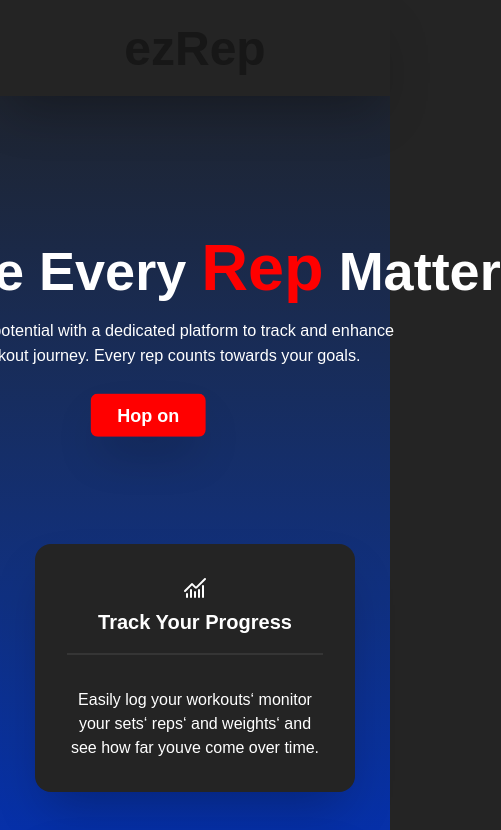
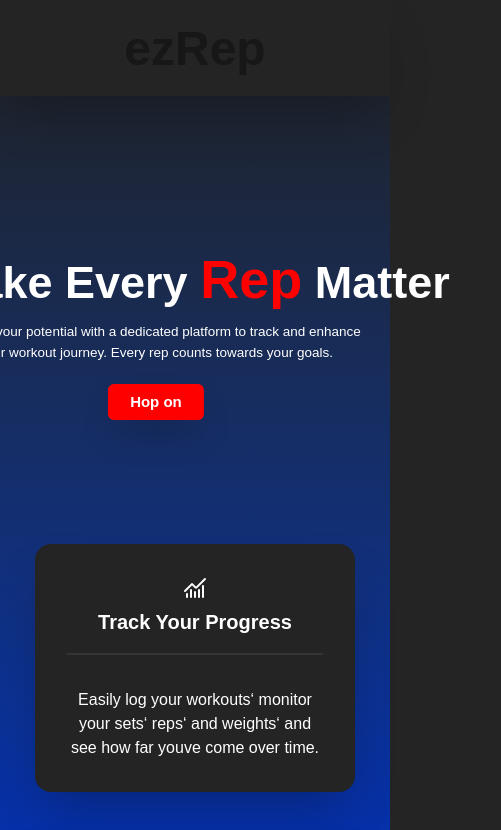
Before and after one commit to markkmagedd/ezRep, a Next.js app in the folder client/: page / in a window 390 px wide. Shown: the top 830 px of the page, 501 px wide, since content can reach past the window. Built offline with nearby package versions, Linux system fonts and the light colour scheme; a web font is replaced by a local one.

Commit message:
new home page

```diff
--- a/client/app/page.jsx
+++ b/client/app/page.jsx
@@ -10,7 +10,7 @@ export default function Home() {
       <Navbar />
       <main className="flex flex-col  min-h-screen">
         <div className="flex flex-col justify-center items-center mt-32 gap-24">
-          <div className="scale-90 lg:scale-100">
+          <div className="scale-75 md:scale-90 lg:scale-100">
             <h1 className="text-6xl font-extrabold text-white mb-5 whitespace-nowrap ">
               Make Every{" "}
               <a className="bg-secondary text-transparent bg-clip-text text-7xl ">
```
